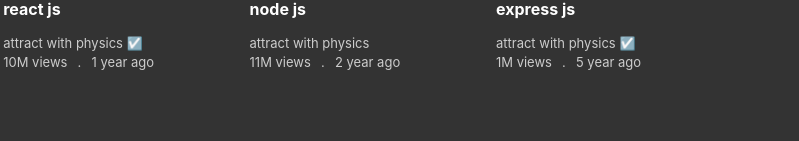
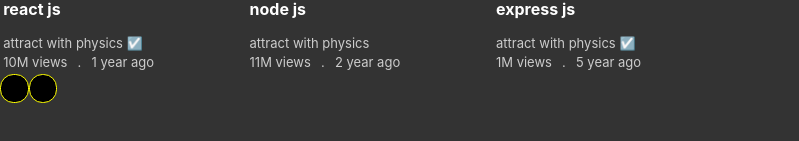
Before and after one commit to saurabhkumar5/React_Redux, a React (Create React App) app: page / in a window 1280 px wide. Shown: the part 205-346 px from the top of the page, without its empty margins (0-799 px from the left). Built offline with nearby package versions, Linux system fonts and the light colour scheme.

Commit message:
event && event  bubbling

```diff
--- a/src/App.js
+++ b/src/App.js
@@ -1,69 +1,7 @@
 import Video from "./components/Video";
 import "./App.css";
 import videos from "./data/Data";
-
-
-// function App() {
-
-//   let obj = {
-//     title:"react js",
-//     views:"10M",
-//     time:"1 year ago",
-//     channel:"attract with physics",
-//     verified: true
-//   }
-//   return (
-//     <div className="App">
-//       <div>saurabh</div>
-//       <Video {...obj}/>
-//       <Video
-//         verified={false}
-//         title="node js"
-//         views="100k"
-//         time="1 week ago"
-//         channel="attract with physics"
-//       />
-//       <Video
-//         title="express js"
-//         views="150k"
-//         time="2 days ago"
-//         channel="attract with physics"
-//       />
-//       <Video
-//         title="mongo db"
-//         views="15k"
-//         time="2 days ago"
-//         channel="attract with physics"
-//       />
-//       <Video
-//         title="express js"
-//         views="150k"
-//         time="2 days ago"
-//         channel="attract with physics"
-//       />
-//       <Video
-//         title="express js"
-//         views="150k"
-//         time="2 days ago"
-//         channel="attract with physics"
-//       />
-//       <Video
-//         title="express js"
-//         views="150k"
-//         time="2 days ago"
-//         channel="attract with physics"
-//       />
-//       <Video
-//         verified={false}
-//         title="express js"
-//         views="150k"
-//         time="2 days ago"
-//         channel="attract with physics"
-//       />
-//     </div>
-//   );
-// }
-
+import PlayButton from "./components/PlayButton";
 
 
 
@@ -82,6 +20,14 @@ function App() {
           id = {video.id}
         />)
       }
+      <div style={{clear:'both'}}>
+      {/* <PlayButton name="play" message="play-msg"></PlayButton>
+      <PlayButton name="pause" message="pause-msg"></PlayButton> */}
+
+      <PlayButton message="play-msg" onClick={()=>console.log('playyy')}>play</PlayButton>
+      <PlayButton message="pause-msg" onClick={()=>alert('playyyy')}>pause</PlayButton>
+      </div>
+
 
     </div>
   );
--- /dev/null
+++ b/src/components/PlayButton.css
@@ -0,0 +1,12 @@
+button{
+    background-color: black;
+    border: 1px solid yellow;
+    padding: 1em;
+    border-radius: 1em;
+    color: white;
+    cursor: pointer;
+}
+button:hover{
+    background-color: grey;
+    color: white;
+}
--- /dev/null
+++ b/src/components/PlayButton.js
@@ -0,0 +1,31 @@
+import './PlayButton.css'
+// function PlayButton(){
+
+//     function handleClick(){
+//         console.log('play')
+//     }
+
+//     return (
+//         // <button onClick={console.log('play')}>Play</button>
+//         // <button onClick={()=>console.log('play')}>Play</button>
+//         <button onClick={handleClick}>Play</button>
+//     )
+// }
+
+
+
+//using props
+
+function PlayButton({message,name,onClick}){
+
+    function handleClick(){
+        // console.log(message)
+        onClick();
+    }
+
+    return (
+        <button onClick={handleClick}>{name}</button>
+    )
+}
+
+export default PlayButton;
```
Also changed, not shown: src/components/saurabh.jpg (deleted).
